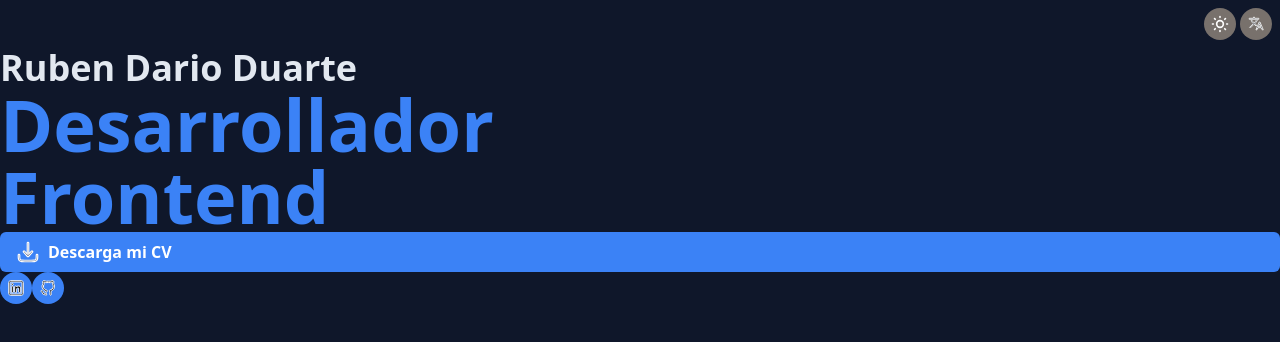
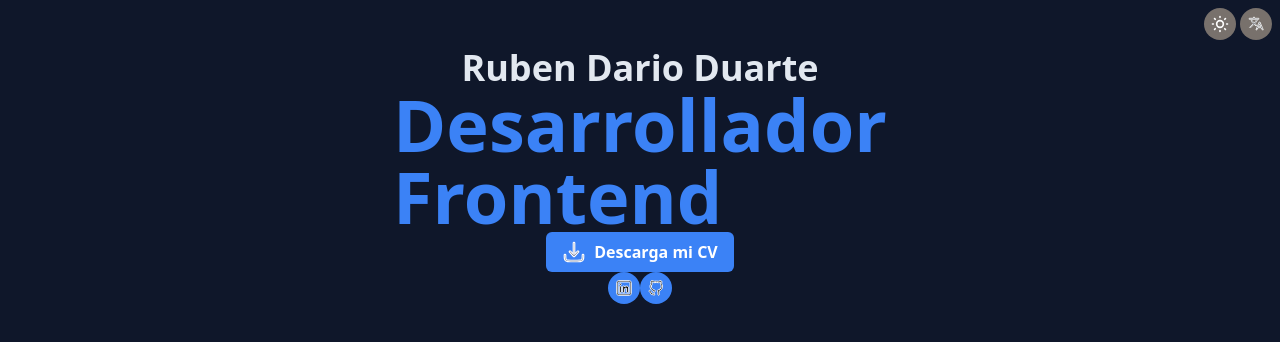
Before and after one commit to darioDe/port334, a React (Vite) app: page / in a window 1280 px wide. Shown: the top 342 px of the page. Built offline with nearby package versions, Linux system fonts and the light colour scheme.

Commit message:
styles in header section 1

```diff
--- a/src/sections/Header.tsx
+++ b/src/sections/Header.tsx
@@ -25,7 +25,7 @@
                     icon={langIcon}
                 />
             </div >
-            <div className="flex flex-col justify-center align-center">
+            <div className="flex flex-col justify-center items-center">
                 <h1 className={`text-4xl font-semibold ${theme === 'dark-theme' ? 'text-slate-200' : 'text-slate-900'}`}> Ruben Dario Duarte </h1>
                 <h2 className="text-7xl text-blue-500 font-bold">
                     {lang === 'spanish' ?
```
